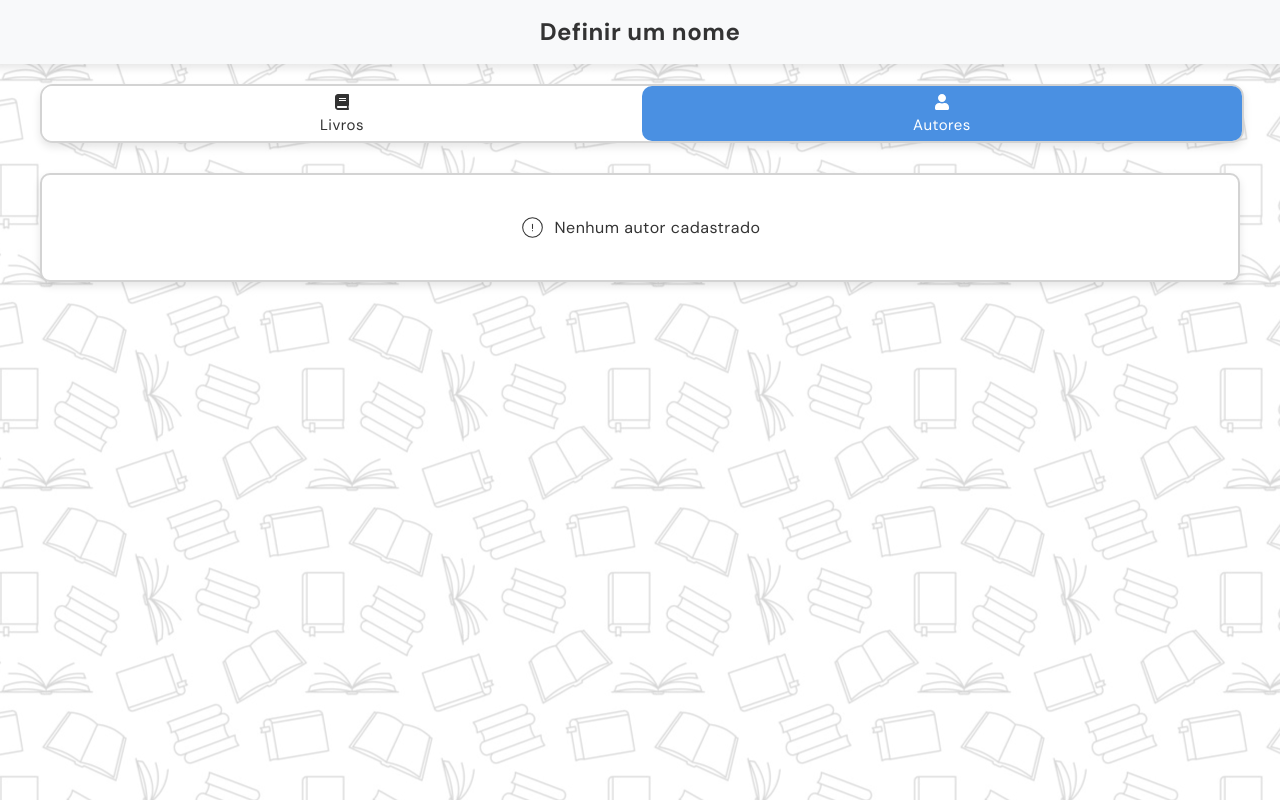
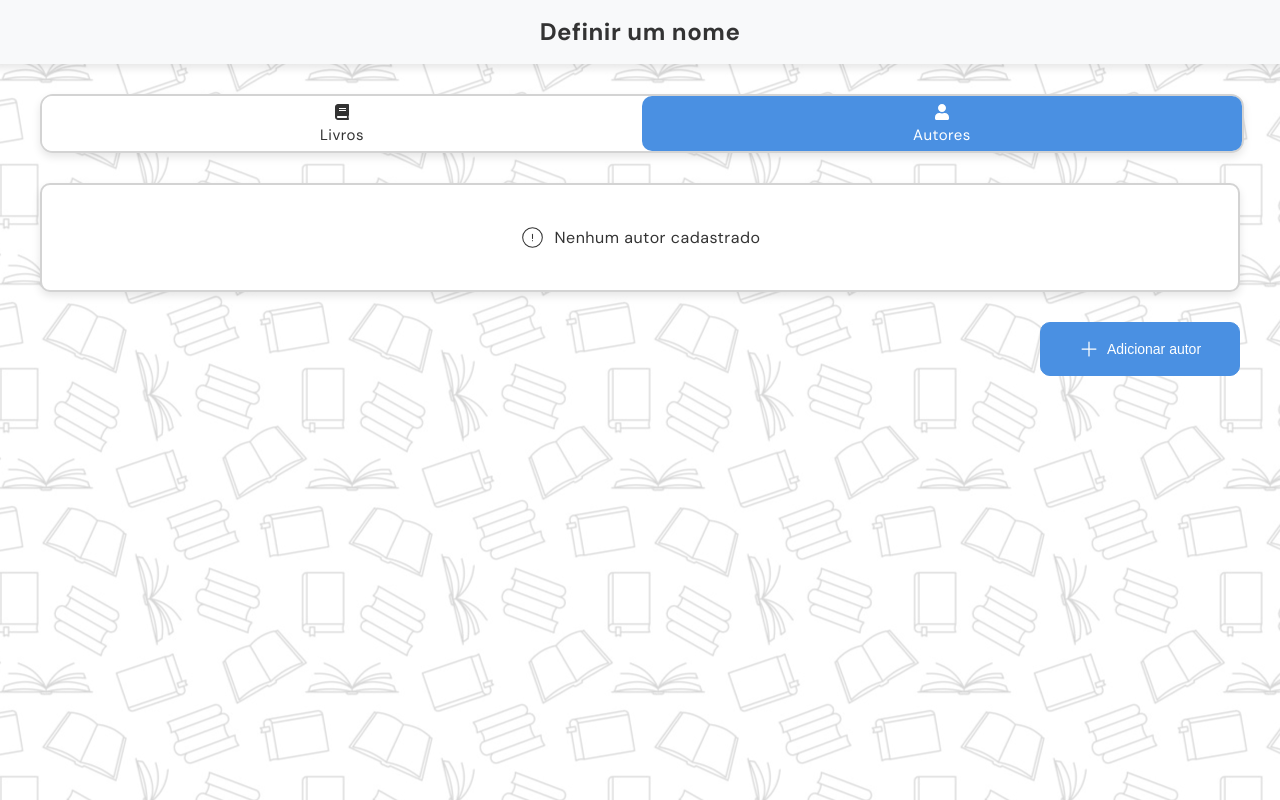
Before and after one commit to breno-aredes/desafio-contato-seguro, a React (Vite) app: page / in a window 1280 px wide. Built offline with nearby package versions, Linux system fonts and the light colour scheme.

Commit message:
feat: add button to add book and authors

```diff
--- a/src/components/Authors/index.tsx
+++ b/src/components/Authors/index.tsx
@@ -2,9 +2,13 @@ import React from "react";
 import * as S from "./styles";
 import { CiCircleAlert } from "react-icons/ci";
 import { AuthorsProps } from "../../types/authors";
+import Button from "../Buttons";
+
+import { BsPlusLg } from "react-icons/bs";
 
 const Authors: React.FC<AuthorsProps> = ({ authors }) => {
   return (
+    <>
       <S.AuthorSection>
         {authors.length === 0 ? (
           <S.NoAuthors>
@@ -15,6 +19,13 @@ const Authors: React.FC<AuthorsProps> = ({ authors }) => {
           <></>
         )}
       </S.AuthorSection>
+      <S.ButtonContent>
+        <Button>
+          <BsPlusLg />
+          Adicionar autor
+        </Button>
+      </S.ButtonContent>
+    </>
   );
 };
 
--- a/src/components/Authors/styles.ts
+++ b/src/components/Authors/styles.ts
@@ -19,3 +19,10 @@ export const NoAuthors = styled.div`
     font-size: 25px;
   }
 `;
+
+export const ButtonContent = styled.div`
+  margin-top: 30px;
+  width: 100%;
+  display: flex;
+  justify-content: end;
+`;
--- a/src/components/Books/index.tsx
+++ b/src/components/Books/index.tsx
@@ -2,9 +2,12 @@ import React from "react";
 import * as S from "./styles";
 import { CiCircleAlert } from "react-icons/ci";
 import { BooksProps } from "../../types/Books";
+import Button from "../Buttons";
+import { BsPlusLg } from "react-icons/bs";
 
 const Books: React.FC<BooksProps> = ({ books }) => {
   return (
+    <>
       <S.BookSection>
         {books.length === 0 ? (
           <S.NoBooks>
@@ -15,6 +18,14 @@ const Books: React.FC<BooksProps> = ({ books }) => {
           <></>
         )}
       </S.BookSection>
+
+      <S.ButtonContent>
+        <Button>
+          <BsPlusLg />
+          Adicionar livro
+        </Button>
+      </S.ButtonContent>
+    </>
   );
 };
 
--- a/src/components/Books/styles.ts
+++ b/src/components/Books/styles.ts
@@ -19,3 +19,10 @@ export const NoBooks = styled.div`
     font-size: 25px;
   }
 `;
+
+export const ButtonContent = styled.div`
+  margin-top: 30px;
+  width: 100%;
+  display: flex;
+  justify-content: end;
+`;
--- a/src/components/Buttons/styles.ts
+++ b/src/components/Buttons/styles.ts
@@ -7,6 +7,9 @@ const possibleColors = {
     "background-color": "#4a90e2",
     border: `1px solid #4a90e2 `,
     color: "white",
+    "&:hover": {
+      backgroundColor: "#2f79ce",
+    },
   },
   disabled: {
     "background-color": "gray",
@@ -40,7 +43,7 @@ export const StyledButton = styled.button<StyledButtonProps>(
     cursor: disabled ? "not-allowed" : "pointer",
     transition: "0.2s",
     svg: {
-      width: "22px",
+      fontSize: "20px",
     },
   })
 );
--- a/src/components/Header/styles.ts
+++ b/src/components/Header/styles.ts
@@ -5,7 +5,7 @@ export const HeaderContainer = styled.header`
   padding: 20px;
   text-align: center;
   box-shadow: 0 4px 8px rgba(0, 0, 0, 0.1);
-  margin-bottom: 20px;
+  margin-bottom: 30px;
   font-weight: bold;
   width: 100%;
 `;
```
Lines whose indentation alone changed are shown as unchanged.
